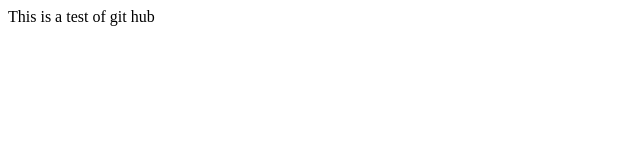
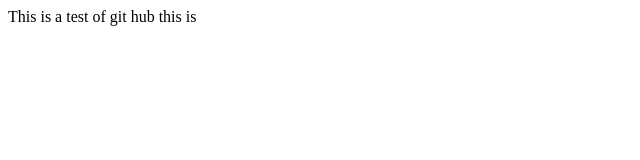
Before and after one commit to sivakadru/demo, a plain HTML site: page WebContent/index.html in a window 1280 px wide. Shown: the full height of the page, 0-640 px from the left. Drawn offline with Linux system fonts and the light colour scheme.

Commit message:
changes to index

```diff
--- a/WebContent/index.html
+++ b/WebContent/index.html
@@ -6,5 +6,6 @@
 </head>
 <body>
 This is a test of git hub
+this is
 </body>
 </html>
```
